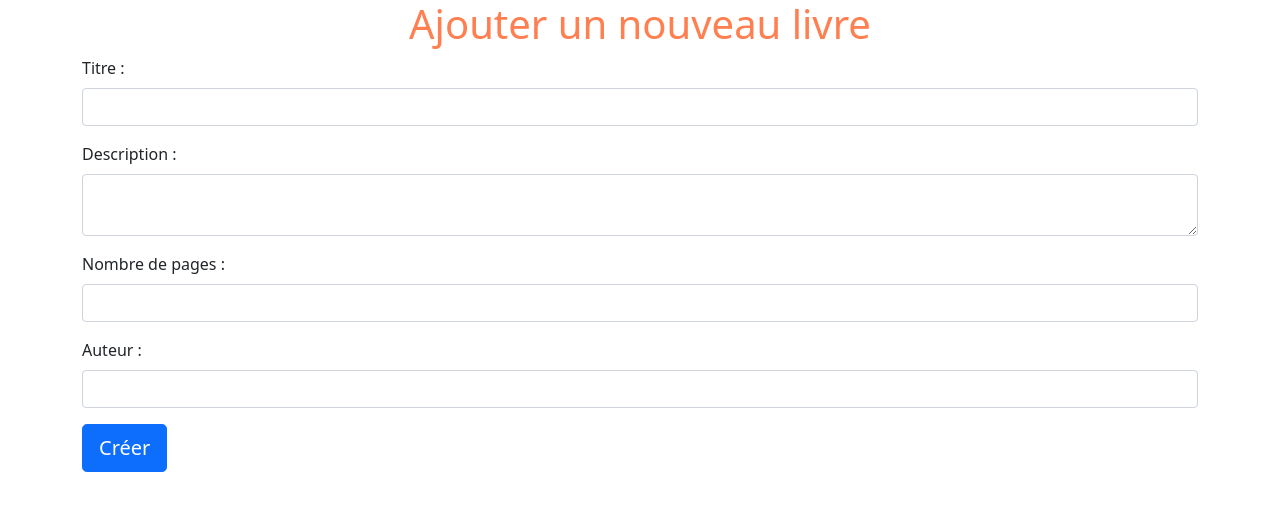
After one commit to aldaitzwild/march2022_simple_demo, a PHP site: template src/View/Book/add.html.twig in a window 1280 px wide. The commit adds this page. Shown: the top 511 px of the page. Run offline with PHP 8.4, Linux system fonts and the light colour scheme; the template is opened without the code that fills it, so the values that code supplies are empty; some libraries are stand-ins or nearby versions.

Commit message:
Add a form to add a new book

```diff
--- /dev/null
+++ b/src/View/Book/add.html.twig
@@ -0,0 +1,33 @@
+{% extends "layout.html.twig" %}
+
+{% block content %}
+
+    <h1 class="text-center">Ajouter un nouveau livre</h1>
+
+    <form method="POST" class="container">
+        <p>
+            <label class="form-label">Titre : </label>
+            <input class="form-control" name="title">
+        </p>
+
+        <p>
+            <label class="form-label">Description : </label>
+            <textarea class="form-control" name="description"></textarea>
+        </p>
+
+        <p>
+            <label class="form-label">Nombre de pages : </label>
+            <input class="form-control" type="number" name="nb_of_pages">
+        </p>
+
+        <p>
+            <label class="form-label">Auteur : </label>
+            <input class="form-control" name="author">
+        </p>
+
+        <p>
+            <input class="btn btn-primary btn-lg" type="submit" value="Créer">
+        </p>
+    </form>
+
+{% endblock %}
--- a/src/routes.php
+++ b/src/routes.php
@@ -15,4 +15,6 @@ return [
     'items/delete' => ['ItemController', 'delete',],
     'books' => ['BookController', 'list',],
     'books/details' => ['BookController', 'show', ['id']],
+    'books/add' => ['BookController', 'add',],
+    'books/bestauthors' => ['BookController', 'listTheBests',],
 ];
```
Also changed, not shown: src/Controller/BookController.php (+25 -0 lines), src/Model/BookManager.php (+21 -0 lines).
